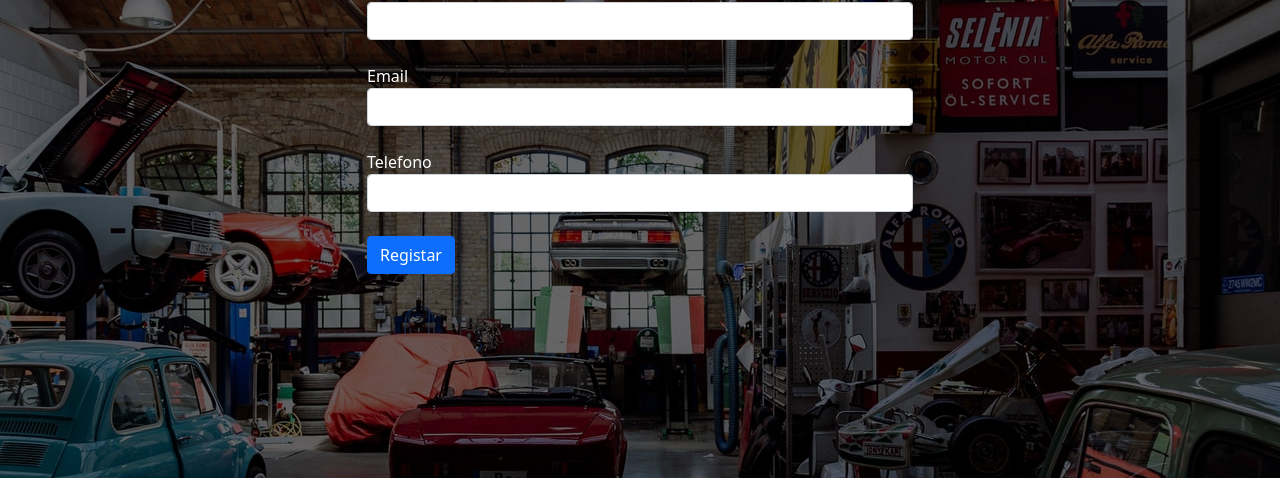
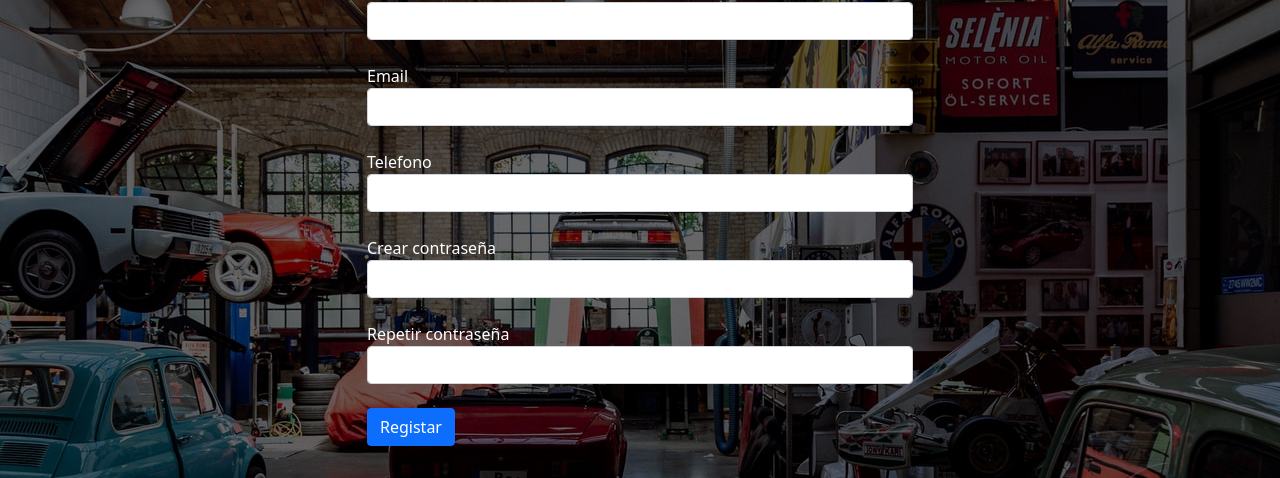
Before and after one commit to OctaneMv33/Proyecto-Semestral-Web, a Django app: page /registro in a window 1280 px wide. Shown: the part 322-800 px from the top of the page. Run offline with Django 4.2, Linux system fonts and the light colour scheme.

Commit message:
formulario.html

```diff
--- a/RayoMakween/AppPrincipal/templates/registro.html
+++ b/RayoMakween/AppPrincipal/templates/registro.html
@@ -67,6 +67,12 @@
                         <label for="text">Telefono</label>
                         <input type="text" class="form-control" id="TelId">
                         <br>
+                        <label for="password">Crear contraseña</label>
+                        <input type="password" class="form-control" id="passId">
+                        <br>
+                        <label for="password">Repetir contraseña</label>
+                        <input type="password" class="form-control" id="RepId">
+                        <br>
                         <button type="submit" class="btn btn-primary">Registar</button>
 
                     </div>
```
